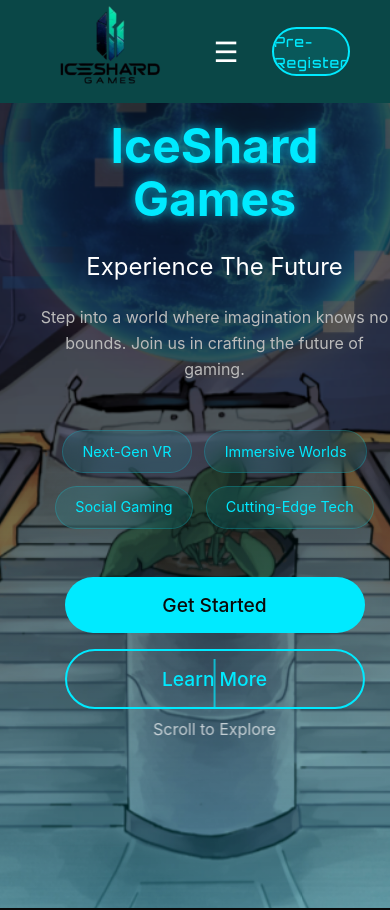
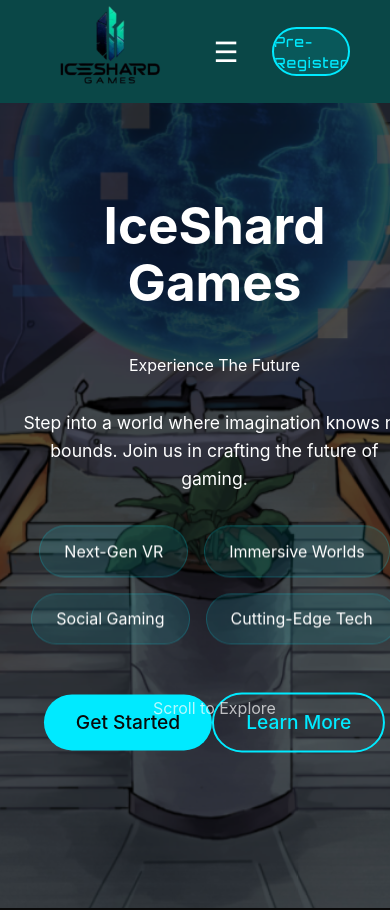
Before and after one commit to Lowdata/iceshard, a React (Vite) app: page / in a window 390 px wide. Shown: the top 910 px of the page. Built offline with nearby package versions, Linux system fonts and the light colour scheme.

Commit message:
stable home

```diff
--- a/src/css/Home.css
+++ b/src/css/Home.css
@@ -194,18 +194,18 @@
   margin-top: 2rem;
 }
 
-/* Hero Section Styles */
+/* Hero Section */
 .hero-section {
   position: relative;
   height: 100vh;
   width: 100%;
-  overflow: hidden;
   display: flex;
   align-items: center;
   justify-content: center;
+  overflow: hidden;
 }
 
-.hero-image-container {
+.hero-background {
   position: absolute;
   top: 0;
   left: 0;
@@ -214,10 +214,12 @@
 }
 
 .hero-main-image {
+  position: absolute;
+  top: 0;
+  left: 0;
   width: 100%;
   height: 100%;
   object-fit: cover;
-  transform: scale(1.1);
   animation: subtle-zoom 20s infinite alternate ease-in-out;
 }
 
@@ -230,148 +232,90 @@
   background: linear-gradient(
     to bottom,
     rgba(0, 0, 0, 0.7),
-    rgba(0, 0, 0, 0.5) 50%,
-    rgba(0, 234, 255, 0.2)
+    rgba(0, 0, 0, 0.5)
   );
 }
 
 .hero-content-wrapper {
-  position: relative;
-  z-index: 2;
+  position: absolute;
+  top: 50%;
+  left: 50%;
+  transform: translate(-50%, -50%);
   width: 90%;
   max-width: 1200px;
   text-align: center;
-  padding: 2rem;
+  z-index: 2;
+  animation: content-fade-in 1s ease-out;
 }
 
 .hero-text-content {
-  margin-bottom: 3rem;
+  margin-bottom: 2rem;
 }
 
-.main-title {
-  font-size: clamp(3rem, 8vw, 5rem);
-  font-weight: bold;
+.mega-glitch-text {
+  font-size: clamp(4rem, 10vw, 7rem);
+  font-family: var(--font-cyber);
   color: var(--primary);
-  text-shadow:
-    0 0 10px rgba(0, 234, 255, 0.5),
-    0 0 20px rgba(0, 234, 255, 0.3);
+  text-shadow: 0 0 20px rgba(0, 234, 255, 0.5);
+  animation: glitch 5s infinite;
   margin-bottom: 1rem;
-  animation: title-reveal 1s ease-out;
 }
 
 .animated-subtitle {
-  height: 2em;
-  margin: 1.5rem 0;
+  margin: 2rem 0;
 }
 
-.animated-subtitle span {
-  display: block;
-  font-size: clamp(1.5rem, 4vw, 2.5rem);
+.cyber-glitch-text {
+  font-size: clamp(2rem, 4vw, 3rem);
+  font-family: var(--font-cyber);
   color: var(--text);
-  animation: subtitle-fade 3s ease-in-out;
+  text-shadow: 0 0 10px rgba(0, 234, 255, 0.3);
+  animation: textGlow 2s infinite alternate;
 }
 
 .hero-description {
-  font-size: clamp(1rem, 2vw, 1.2rem);
-  color: var(--text-secondary);
-  max-width: 600px;
-  margin: 0 auto;
+  font-size: clamp(1.1rem, 2vw, 1.4rem);
+  color: var(--text);
+  max-width: 800px;
+  margin: 2rem auto;
   line-height: 1.6;
   animation: fade-up 1s ease-out 0.5s both;
 }
 
-/* Feature Pills */
 .feature-pills {
   display: flex;
   gap: 1rem;
   justify-content: center;
   flex-wrap: wrap;
   margin: 2rem 0;
+  animation: fade-up 1s ease-out 0.7s both;
 }
 
 .feature-pill {
   background: rgba(0, 234, 255, 0.1);
   padding: 0.8rem 1.5rem;
   border-radius: 30px;
-  color: var(--primary);
+  color: var(--text);
   backdrop-filter: blur(10px);
   border: 1px solid rgba(0, 234, 255, 0.2);
-  animation: pill-reveal 0.5s ease-out forwards;
-  opacity: 0;
-  transform: translateY(20px);
+  transition: all 0.3s ease;
 }
 
-/* CTA Section */
 .cta-wrapper {
-  display: flex;
-  gap: 1.5rem;
-  justify-content: center;
-  margin: 3rem 0;
-}
-
-.cta-button {
-  padding: 1rem 2.5rem;
-  font-size: 1.1rem;
-  border-radius: 30px;
-  cursor: pointer;
-  transition: all 0.3s ease;
-  position: relative;
-  overflow: hidden;
-}
-
-.cta-button.primary {
-  background: var(--primary);
-  color: var(--background);
-  border: none;
-}
-
-.cta-button.secondary {
-  background: transparent;
-  color: var(--primary);
-  border: 2px solid var(--primary);
-}
-
-/* Scroll Indicator */
-.scroll-indicator {
-  position: absolute;
-  bottom: 2rem;
-  left: 50%;
-  transform: translateX(-50%);
-  display: flex;
-  flex-direction: column;
-  align-items: center;
-  gap: 0.5rem;
-  color: var(--text);
-  animation: fade-in 1s ease-out 1s both;
-}
-
-.scroll-line {
-  width: 2px;
-  height: 50px;
-  background: var(--primary);
-  animation: scroll-line 2s infinite;
+  margin-top: 3rem;
+  animation: fade-up 1s ease-out 0.9s both;
 }
 
 /* Animations */
-@keyframes subtle-zoom {
-  from { transform: scale(1.1); }
-  to { transform: scale(1); }
-}
-
-@keyframes title-reveal {
+@keyframes content-fade-in {
   from {
     opacity: 0;
-    transform: translateY(-30px);
+    transform: translate(-50%, -40%);
   }
   to {
     opacity: 1;
-    transform: translateY(0);
+    transform: translate(-50%, -50%);
   }
-}
-
-@keyframes subtitle-fade {
-  0%, 100% { opacity: 0; transform: translateY(20px); }
-  20%, 80% { opacity: 1; transform: translateY(0); }
 }
 
 @keyframes fade-up {
@@ -385,44 +329,60 @@
   }
 }
 
-@keyframes pill-reveal {
+@keyframes subtle-zoom {
+  from {
+    transform: scale(1);
+  }
   to {
-    opacity: 1;
-    transform: translateY(0);
+    transform: scale(1.1);
   }
 }
 
-@keyframes scroll-line {
-  0% { transform: scaleY(0); transform-origin: top; }
-  50% { transform: scaleY(1); transform-origin: top; }
-  50.1% { transform: scaleY(1); transform-origin: bottom; }
-  100% { transform: scaleY(0); transform-origin: bottom; }
+@keyframes glitch {
+  0% {
+    text-shadow: 0.05em 0 0 rgba(255, 0, 0, 0.75),
+                -0.05em -0.025em 0 rgba(0, 255, 0, 0.75),
+                -0.025em 0.05em 0 rgba(0, 0, 255, 0.75);
+  }
+  14% {
+    text-shadow: 0.05em 0 0 rgba(255, 0, 0, 0.75),
+                -0.05em -0.025em 0 rgba(0, 255, 0, 0.75),
+                -0.025em 0.05em 0 rgba(0, 0, 255, 0.75);
+  }
+  15% {
+    text-shadow: -0.05em -0.025em 0 rgba(255, 0, 0, 0.75),
+                0.025em 0.025em 0 rgba(0, 255, 0, 0.75),
+                -0.05em -0.05em 0 rgba(0, 0, 255, 0.75);
+  }
+  49% {
+    text-shadow: -0.05em -0.025em 0 rgba(255, 0, 0, 0.75),
+                0.025em 0.025em 0 rgba(0, 255, 0, 0.75),
+                -0.05em -0.05em 0 rgba(0, 0, 255, 0.75);
+  }
+  50% {
+    text-shadow: 0.025em 0.05em 0 rgba(255, 0, 0, 0.75),
+                0.05em 0 0 rgba(0, 255, 0, 0.75),
+                0 -0.05em 0 rgba(0, 0, 255, 0.75);
+  }
+  99% {
+    text-shadow: 0.025em 0.05em 0 rgba(255, 0, 0, 0.75),
+                0.05em 0 0 rgba(0, 255, 0, 0.75),
+                0 -0.05em 0 rgba(0, 0, 255, 0.75);
+  }
+  100% {
+    text-shadow: -0.025em 0 0 rgba(255, 0, 0, 0.75),
+                -0.025em -0.025em 0 rgba(0, 255, 0, 0.75),
+                -0.025em -0.05em 0 rgba(0, 0, 255, 0.75);
+  }
 }
 
-/* Responsive Design */
-@media (max-width: 768px) {
-  .hero-content-wrapper {
-    padding: 1rem;
+@keyframes textGlow {
+  from {
+    text-shadow: 0 0 10px rgba(0, 234, 255, 0.3);
   }
-
-  .feature-pills {
-    gap: 0.8rem;
-  }
-
-  .feature-pill {
-    padding: 0.6rem 1.2rem;
-    font-size: 0.9rem;
-  }
-
-  .cta-wrapper {
-    flex-direction: column;
-    align-items: center;
-    gap: 1rem;
-  }
-
-  .cta-button {
-    width: 100%;
-    max-width: 300px;
+  to {
+    text-shadow: 0 0 20px rgba(0, 234, 255, 0.6),
+                 0 0 40px rgba(0, 234, 255, 0.4);
   }
 }
 
```
Also changed, not shown: src/Pages/Home.jsx (added, +120 -0 lines).
